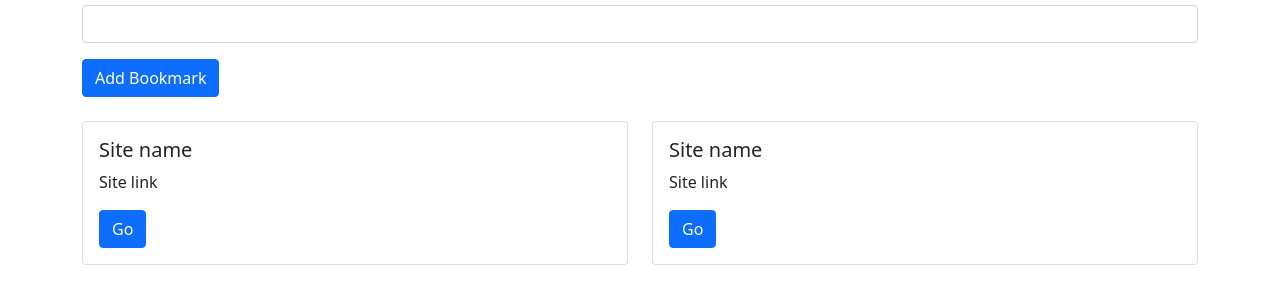
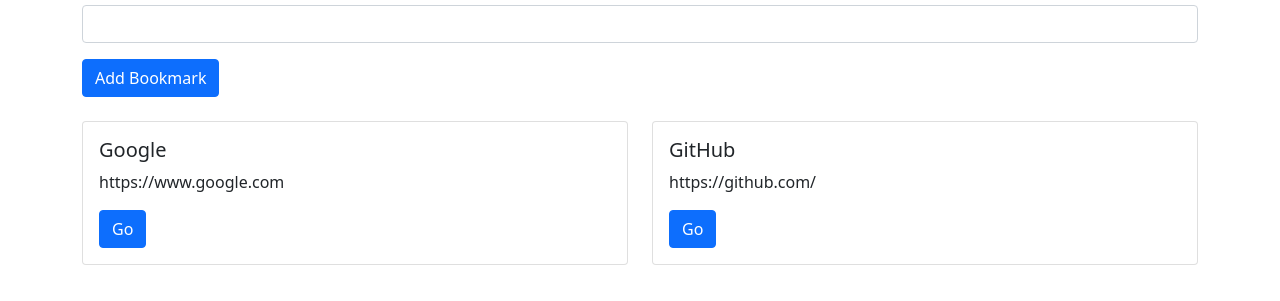
Before and after one commit to RajathaDH/Bookmarks-App, a website: page public/index.html in a window 1280 px wide. Shown: the part 83-384 px from the top of the page. Drawn offline with Linux system fonts and the light colour scheme.

Commit message:
Added bookmarks to document

```diff
--- a/bookmarks.json
+++ b/bookmarks.json
@@ -1,5 +1,12 @@
 {
     "bookmarks": [
-
+        {
+            "url": "https://www.google.com",
+            "name": "Google"
+        },
+        {
+            "url": "https://github.com/",
+            "name": "GitHub"
+        }
     ]
 }
--- a/public/index.html
+++ b/public/index.html
@@ -48,27 +48,7 @@
             </div>
         </div>
 
-        <div id="bookmarks" class="row">
-            <div class="col-sm-6">
-                <div class="card">
-                    <div class="card-body">
-                        <h5 class="card-title">Site name</h5>
-                        <p class="card-text">Site link</p>
-                        <a href="" class="btn btn-primary">Go</a>
-                    </div>
-                </div>
-            </div>
-
-            <div class="col-sm-6">
-                <div class="card">
-                    <div class="card-body">
-                        <h5 class="card-title">Site name</h5>
-                        <p class="card-text">Site link</p>
-                        <a href="" class="btn btn-primary">Go</a>
-                    </div>
-                </div>
-            </div>
-        </div>
+        <div id="bookmarks" class="row"></div>
     </div>
 </body>
 </html>
--- a/public/main.js
+++ b/public/main.js
@@ -1,4 +1,4 @@
-const bookmarks = document.querySelector('.bookmarks');
+const bookmarksDiv = document.getElementById('bookmarks');
 const bookmarkForm = document.getElementById('bookmarkForm');
 const bookmarkModal = document.getElementById('addBookmark');
 
@@ -6,12 +6,51 @@
     e.preventDefault();
 });
 
-async function readBookmarks() {
+async function getBookmarks() {
     const result = await fetch('../bookmarks.json');
 
     const data = await result.json();
 
-    console.log(data);
+    outputBookmarksToDOM(data.bookmarks);
 }
 
-readBookmarks();
+function outputBookmarksToDOM(bookmarks) {
+    bookmarks.forEach(bookmark => {
+        const outerDiv = document.createElement('div');
+        outerDiv.classList.add('col-sm-6');
+        outerDiv.classList.add('mb-2');
+
+        const card = document.createElement('div');
+        card.className = 'card';
+
+        const cardBody = document.createElement('div');
+        cardBody.className = 'card-body';
+
+        const heading = document.createElement('h5');
+        heading.className = 'card-title';
+        heading.textContent = bookmark.name;
+
+        const para = document.createElement('p');
+        para.className = 'card-text';
+        para.textContent = bookmark.url;
+
+        const link = document.createElement('a');
+        link.classList.add('btn');
+        link.classList.add('btn-primary');
+        link.href = bookmark.url;
+        link.textContent = 'Go';
+        link.setAttribute('target', '_blank');
+
+        cardBody.appendChild(heading);
+        cardBody.appendChild(para);
+        cardBody.appendChild(link);
+
+        card.appendChild(cardBody);
+
+        outerDiv.appendChild(card);
+
+        bookmarksDiv.appendChild(outerDiv);
+    });
+}
+
+getBookmarks();
```
